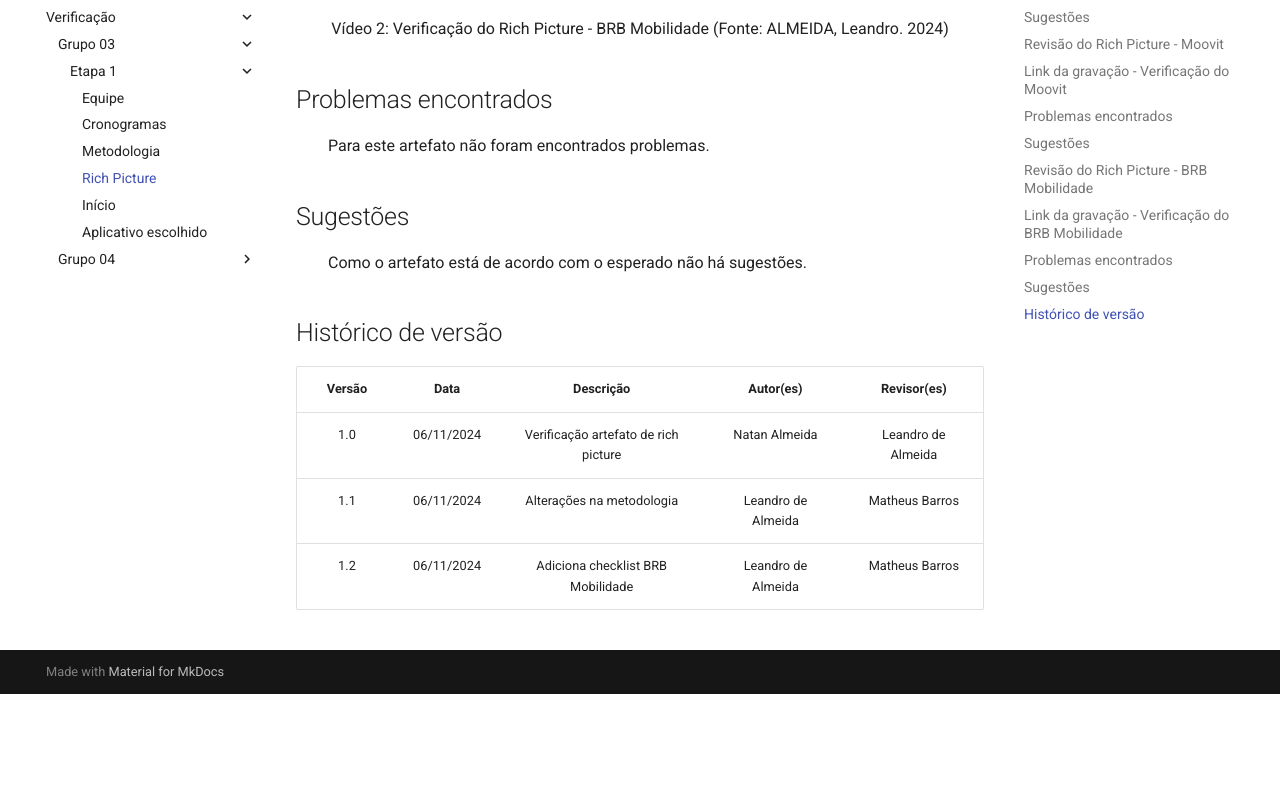
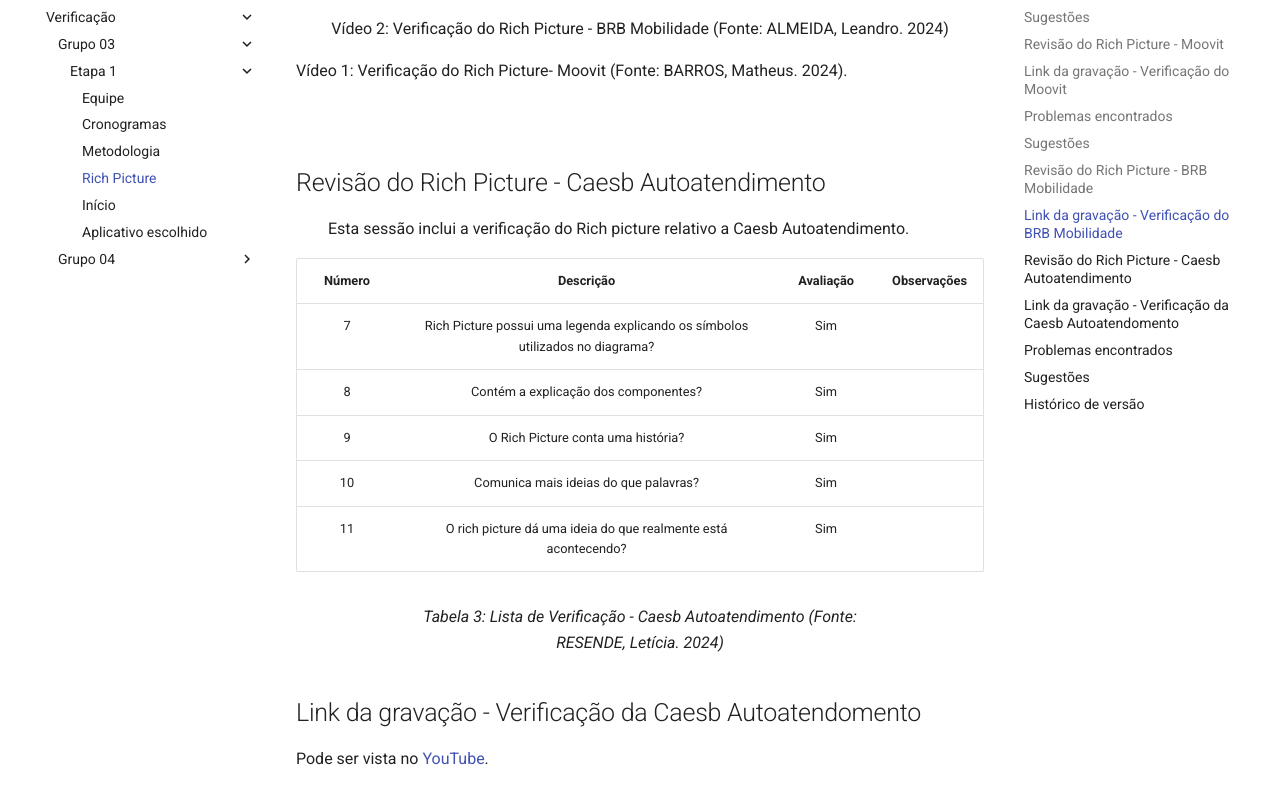
Before and after one commit to Requisitos-de-Software/2024.2-CAESB-Autoatendimento, an MkDocs documentation site: the page built from docs/planejamento/verificacao/Rich_Picture.md, in a window 1280 px wide and 1400 px high, scrolled down 3749 px. Shown: the part 199-987 px from the top of the window. Built offline with MkDocs 1.6.1 and Material for MkDocs 9.7.7, drawn with Linux system fonts in a browser that asks for light colours; comment, search, counter and statistics services are not loaded; before the commit the page ends 4642 px from its top, so only the background shows below that; some of the changed text lies outside the part shown; grey boxes are pictures that could not be loaded.

Commit message:
adicionando verifações cronograma e rich picture

```diff
--- a/docs/planejamento/verificacao/Rich_Picture.md
+++ b/docs/planejamento/verificacao/Rich_Picture.md
@@ -99,6 +99,34 @@ Pode ser vista no [YouTube](https://youtu.be/oiR9VLdVYHI).</p>
   <iframe width="760" height="515" src="https://www.youtube.com/embed/oiR9VLdVYHI?si=Lox1U2swEH8zv1ln" title="YouTube video player" frameborder="0" allow="accelerometer; autoplay; clipboard-write; encrypted-media; gyroscope; picture-in-picture; web-share" referrerpolicy="strict-origin-when-cross-origin" allowfullscreen></iframe>
 <p>Vídeo 2: Verificação do Rich Picture - BRB Mobilidade (Fonte: ALMEIDA, Leandro. 2024)</p>
 </center>
+<p>Vídeo 1: Verificação do Rich Picture- Moovit (Fonte: BARROS, Matheus. 2024).</p>
+
+<br>
+
+
+## Revisão do Rich Picture - Caesb Autoatendimento
+
+<p align="justify">&emsp;&emsp;Esta sessão inclui a verificação do Rich picture relativo a Caesb Autoatendimento.</p>
+
+| Número | Descrição | Avaliação | Observações |
+| :----: | :-------: | :-------: | :--------: |
+| 7 | Rich Picture possui uma legenda explicando os símbolos utilizados no diagrama?| Sim | |
+| 8 | Contém a explicação dos componentes?| Sim | |
+| 9 | O Rich Picture conta uma história?| Sim | |
+| 10 | Comunica mais ideias do que palavras?| Sim | |
+| 11 | O rich picture dá uma ideia do que realmente está acontecendo?| Sim | |
+<center>
+<figcaption>Tabela 3: Lista de Verificação - Caesb Autoatendimento (Fonte: RESENDE, Letícia. 2024)</figcaption>
+</center>
+
+## Link da gravação - Verificação da Caesb Autoatendomento
+Pode ser vista no [YouTube](https://youtu.be/oiR9VLdVYHI).</p>
+
+<center>
+  <iframe width="760" height="515" src="https://www.youtube.com/embed/TTPBJEne0wU?si=yBKRpdsqWtJUaXDw" title="YouTube video player" frameborder="0" allow="accelerometer; autoplay; clipboard-write; encrypted-media; gyroscope; picture-in-picture; web-share" referrerpolicy="strict-origin-when-cross-origin" allowfullscreen></iframe>
+<p>Vídeo 3: Verificação da Caesb Autoatendimento (Fonte: RESENDE, Letícia. 2024).</p>
+</center>
+<br>
 
 ## Problemas encontrados
 <p align="justify">&emsp;&emsp;Para este artefato não foram encontrados problemas.</p>
@@ -112,4 +140,5 @@ Pode ser vista no [YouTube](https://youtu.be/oiR9VLdVYHI).</p>
 | :----: | :--------: | :------------------: | :-----: | :-----: |
 |  1.0   | 06/11/2024 | Verificação artefato de rich picture |  Natan Almeida | Leandro de Almeida |
 |  1.1   | 06/11/2024 | Alterações na metodologia |  Leandro de Almeida | Matheus Barros |
-|  1.2   | 06/11/2024 | Adiciona checklist BRB Mobilidade |  Leandro de Almeida | Matheus Barros |
+|  1.1   | 06/11/2024 | Alterações na metodologia |  Leandro de Almeida | Matheus Barros |
+|  1.2   | 06/11/2024 | verificação do rich picture caesb autoatendimento |  Letícia Resende | Natan Almeida |
```
Also changed, not shown: docs/planejamento/verificacao/Aplicativo_Escolhido.md (+2 -2 lines), docs/planejamento/verificacao/Cronogramaa.md (+8 -0 lines).
